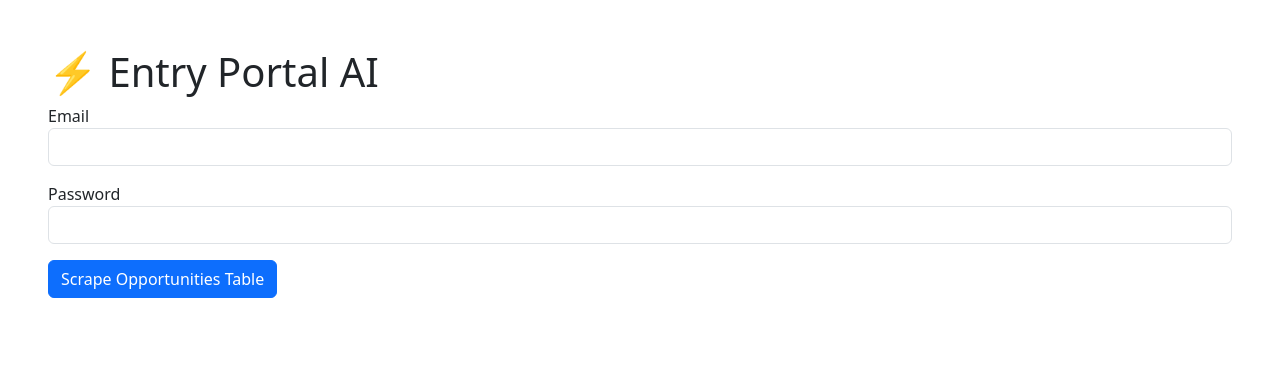
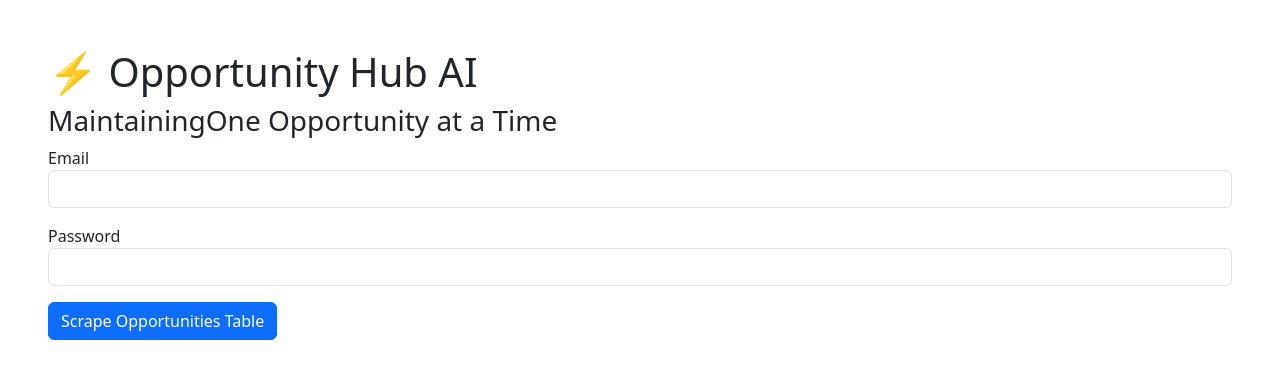
Before and after one commit to emmettgithub/OpportunityHub, a Flask app: page / in a window 1280 px wide. Shown: the top 379 px of the page. Run offline with Flask 3, Linux system fonts and the light colour scheme.

Commit message:
Updated app.py texts

```diff
--- a/templates/index.html
+++ b/templates/index.html
@@ -3,12 +3,13 @@
 
 <head>
     <meta charset="utf-8">
-    <title>Entry Portal AI</title>
+    <title>Opportunity Hub AI</title>
     <link rel="stylesheet" href="https://cdn.jsdelivr.net/npm/bootstrap@5.3.0/dist/css/bootstrap.min.css">
 </head>
 
 <body class="p-5">
-    <h1>⚡ Entry Portal AI</h1>
+    <h1>⚡ Opportunity Hub AI</h1>
+    <h3>MaintainingOne Opportunity at a Time</h3>
     {% if warning %}
     <div class="alert alert-warning">{{ warning }}</div>
     {% endif %}
--- a/templates/result.html
+++ b/templates/result.html
@@ -3,12 +3,12 @@
 
 <head>
     <meta charset="utf-8">
-    <title>Entry Portal AI Result</title>
+    <title>Opportunity Hub AI - Results</title>
     <link rel="stylesheet" href="https://cdn.jsdelivr.net/npm/bootstrap@5.3.0/dist/css/bootstrap.min.css">
 </head>
 
 <body class="p-5">
-    <h1>Opportunities Table (Last 14 Days)</h1>
+    <h1>Opportunities Hub (Last 14 Days)</h1>
     <div class="mt-4">
         {{ table_html|safe }}
     </div>
```
